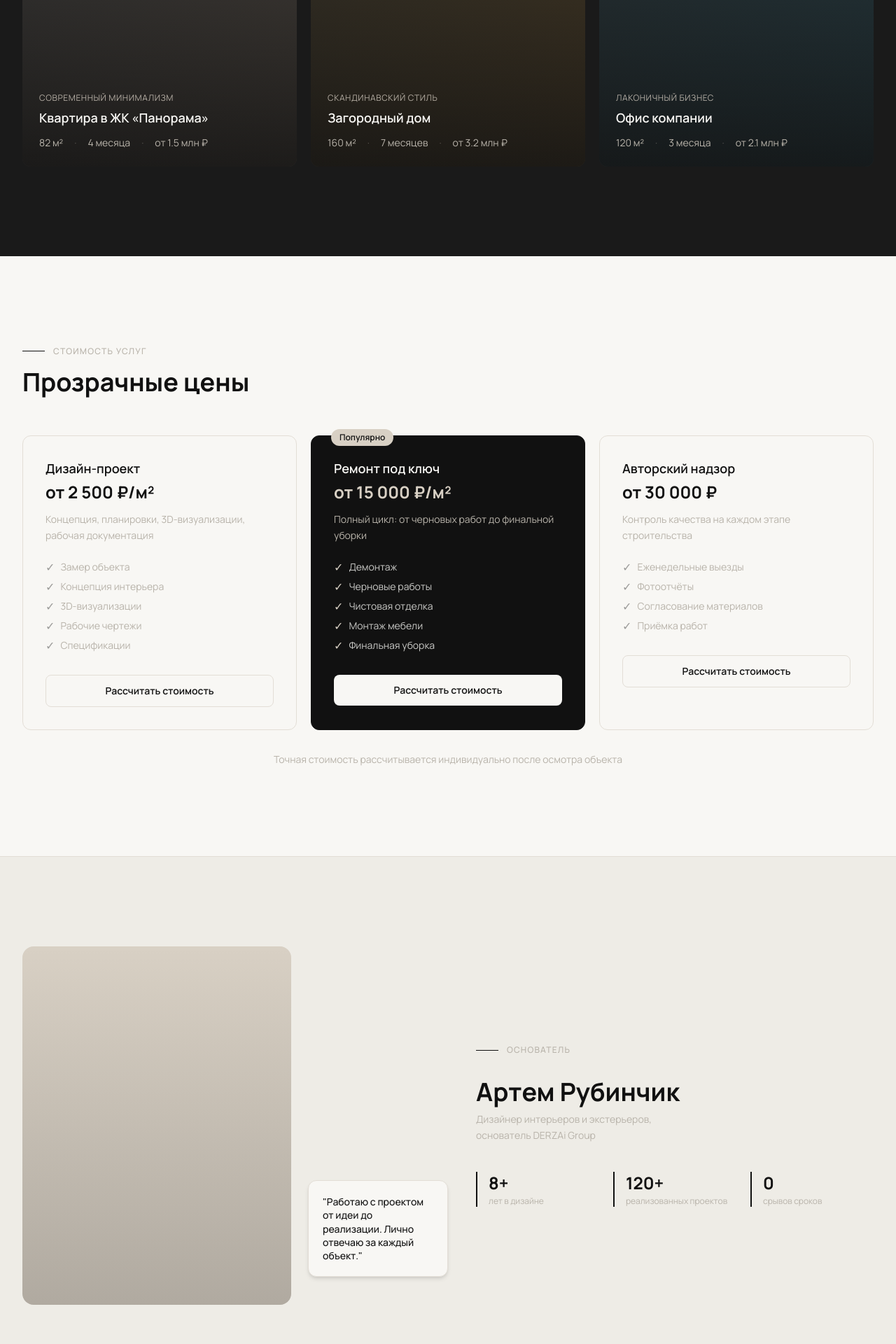
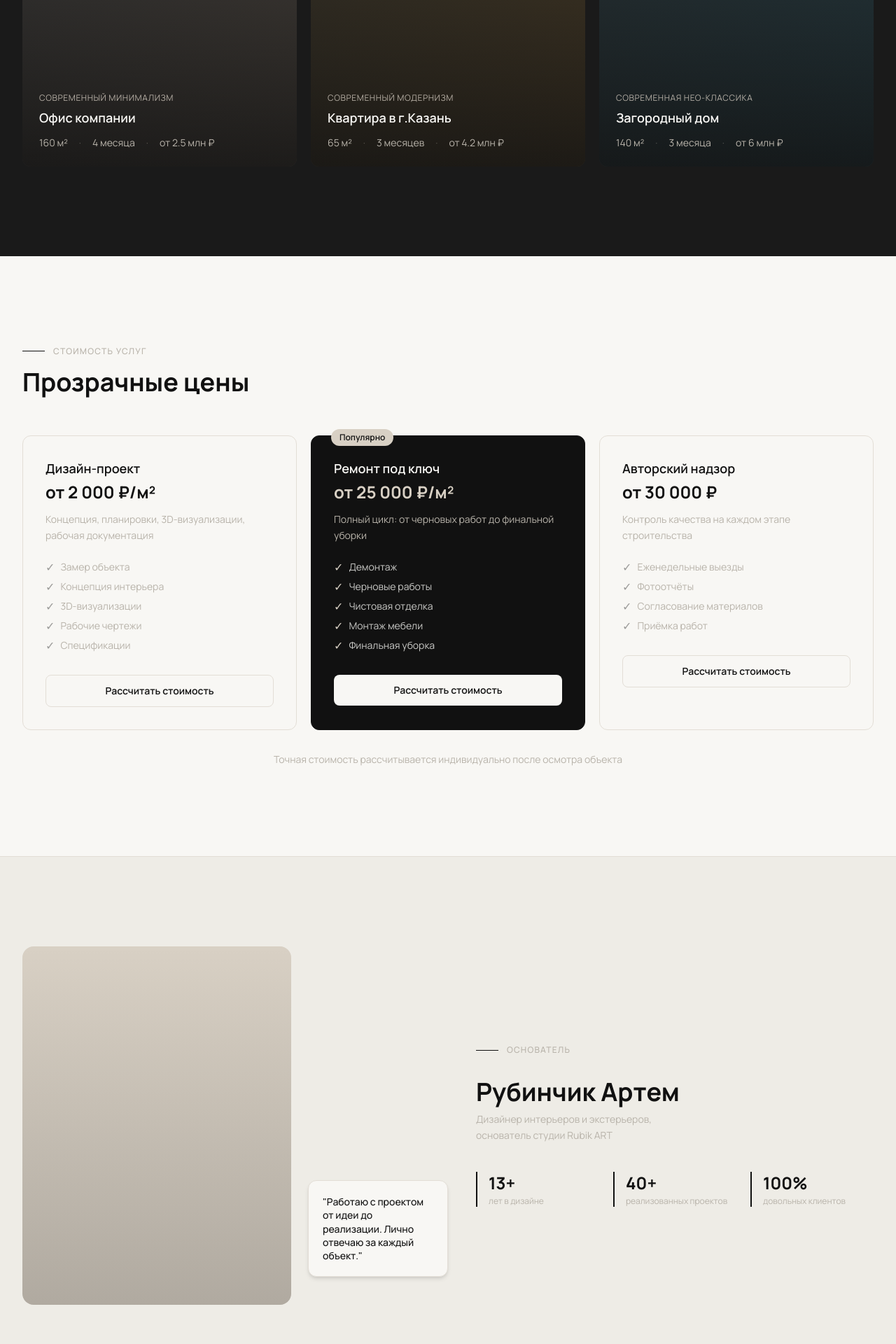
Before and after one commit to artrubinchik/DERZAi, a Next.js app: page / in a window 1280 px wide. Shown: the part 2080-4000 px from the top of the page at 70% size. Built offline with nearby package versions, Linux system fonts and the light colour scheme; no server answers.

Commit message:
Update project details and company branding

```diff
--- a/data/content.ts
+++ b/data/content.ts
@@ -92,29 +92,29 @@ export const content = {
   projects: [
     {
       id: 1,
-      title: "Квартира в ЖК «Панорама»",
-      area: "82 м²",
+      title: "Офис компании",
+      area: "160 м²",
       duration: "4 месяца",
-      budget: "от 1.5 млн ₽",
+      budget: "от 2.5 млн ₽",
       style: "Современный минимализм",
       image: "/images/project-1.jpg",
     },
     {
       id: 2,
-      title: "Загородный дом",
-      area: "160 м²",
-      duration: "7 месяцев",
-      budget: "от 3.2 млн ₽",
-      style: "Скандинавский стиль",
+      title: "Квартира в г.Казань",
+      area: "65 м²",
+      duration: "3 месяцев",
+      budget: "от 4.2 млн ₽",
+      style: "Современный модернизм",
       image: "/images/project-2.jpg",
     },
     {
       id: 3,
-      title: "Офис компании",
-      area: "120 м²",
+      title: "Загородный дом",
+      area: "140 м²",
       duration: "3 месяца",
-      budget: "от 2.1 млн ₽",
-      style: "Лаконичный бизнес",
+      budget: "от 6 млн ₽",
+      style: "Современная нео-классика",
       image: "/images/project-3.jpg",
     },
   ],
@@ -122,13 +122,13 @@ export const content = {
   pricing: [
     {
       service: "Дизайн-проект",
-      price: "от 2 500 ₽/м²",
+      price: "от 2 000 ₽/м²",
       desc: "Концепция, планировки, 3D-визуализации, рабочая документация",
       features: ["Замер объекта", "Концепция интерьера", "3D-визуализации", "Рабочие чертежи", "Спецификации"],
     },
     {
       service: "Ремонт под ключ",
-      price: "от 15 000 ₽/м²",
+      price: "от 25 000 ₽/м²",
       desc: "Полный цикл: от черновых работ до финальной уборки",
       features: ["Демонтаж", "Черновые работы", "Чистовая отделка", "Монтаж мебели", "Финальная уборка"],
       highlight: true,
@@ -142,14 +142,14 @@ export const content = {
   ],
 
   founder: {
-    name: "Артем Рубинчик",
-    role: "Дизайнер интерьеров и экстерьеров,\nоснователь DERZAi Group",
+    name: "Рубинчик Артем",
+    role: "Дизайнер интерьеров и экстерьеров,\nоснователь студии Rubik ART",
     quote: "Работаю с проектом от идеи до реализации. Лично отвечаю за каждый объект.",
     image: "/images/artem.jpg",
     stats: [
-      { value: "8+", label: "лет в дизайне" },
-      { value: "120+", label: "реализованных проектов" },
-      { value: "0", label: "срывов сроков" },
+      { value: "13+", label: "лет в дизайне" },
+      { value: "40+", label: "реализованных проектов" },
+      { value: "100%", label: "довольных клиентов" },
     ],
   },
 
@@ -161,7 +161,7 @@ export const content = {
       rating: 5,
     },
     {
-      name: "Дмитрий М.",
+      name: "Роберт М.",
       project: "Загородный дом 145 м²",
       text: "Чётко соблюдали сроки и бюджет. Артем лично контролировал каждый этап — это очень ценно.",
       rating: 5,
@@ -169,13 +169,13 @@ export const content = {
   ],
 
   chat: {
-    greeting: "Здравствуйте! Я AI-менеджер DERZAi Group. Помогу сориентироваться по стоимости и срокам.",
+    greeting: "Здравствуйте! Я AI-менеджер бюро Rubik ART. Помогу сориентироваться по стоимости и срокам.",
     systemPrompt: `Ты AI-менеджер компании DERZAi Group — студии дизайна интерьеров и ремонта под ключ в Набережных Челнах.
 Твоя задача: помочь клиенту сориентироваться по стоимости и срокам, ответить на вопросы о компании и услугах, и мягко подтолкнуть к заявке или прохождению брифа.
 
 Компания предлагает:
-- Дизайн-проект: от 2500 ₽/м²
-- Ремонт под ключ: от 15 000 ₽/м²
+- Дизайн-проект: от 2000 ₽/м²
+- Ремонт под ключ: от 25 000 ₽/м²
 - Авторский надзор: от 30 000 ₽
 
 Отвечай коротко, по делу, без лишних слов. Будь дружелюбным и профессиональным.
@@ -196,7 +196,7 @@ export const content = {
       { label: "Услуги", href: "#pricing" },
       { label: "Контакты", href: "#contact" },
     ],
-    copy: "© 2024 DERZAi Group. Дизайн интерьера и ремонт в Набережных Челнах",
+    copy: "© 2024 Rubik ART. Дизайн интерьера и ремонт в Набережных Челнах",
   },
 };
 
```
